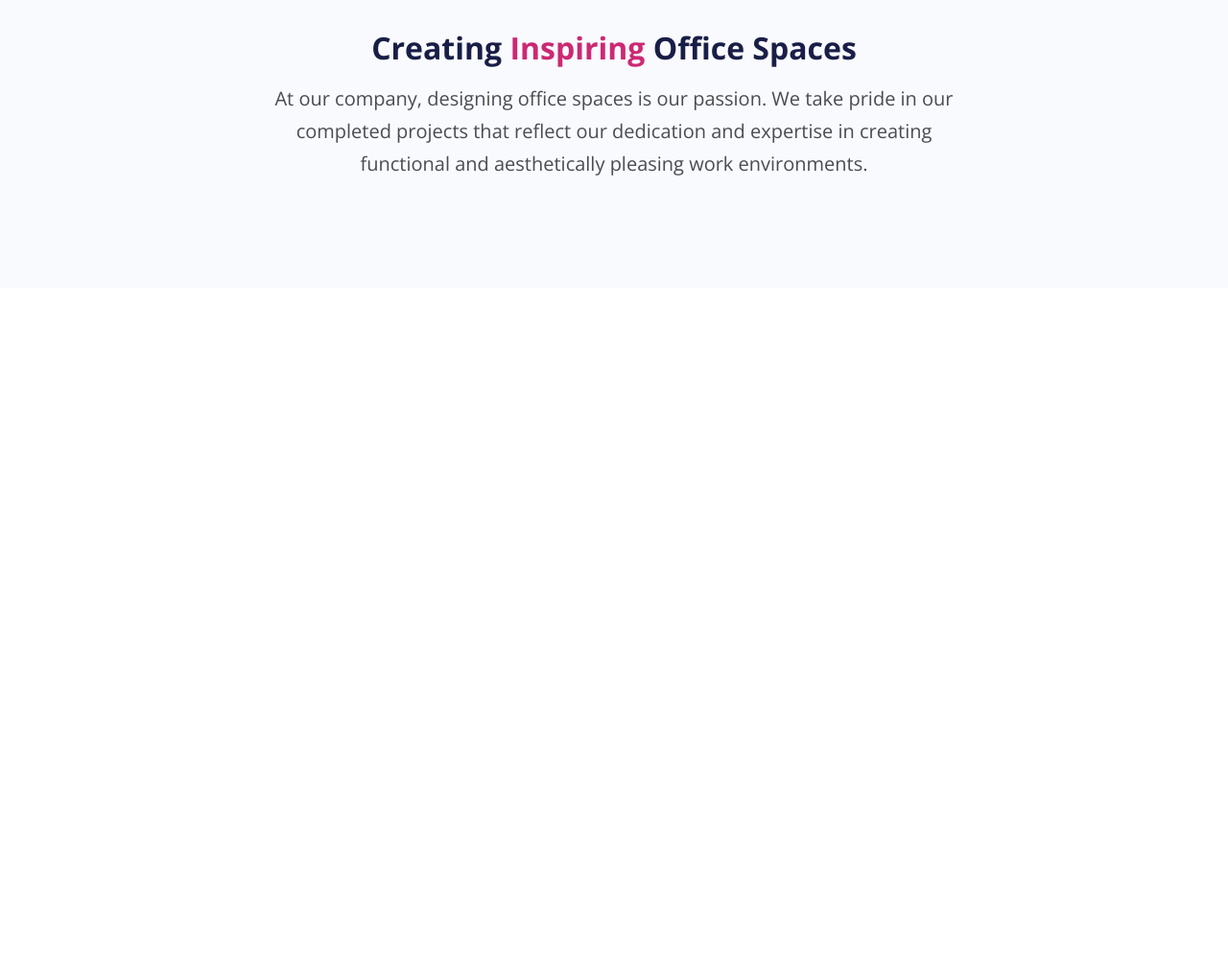
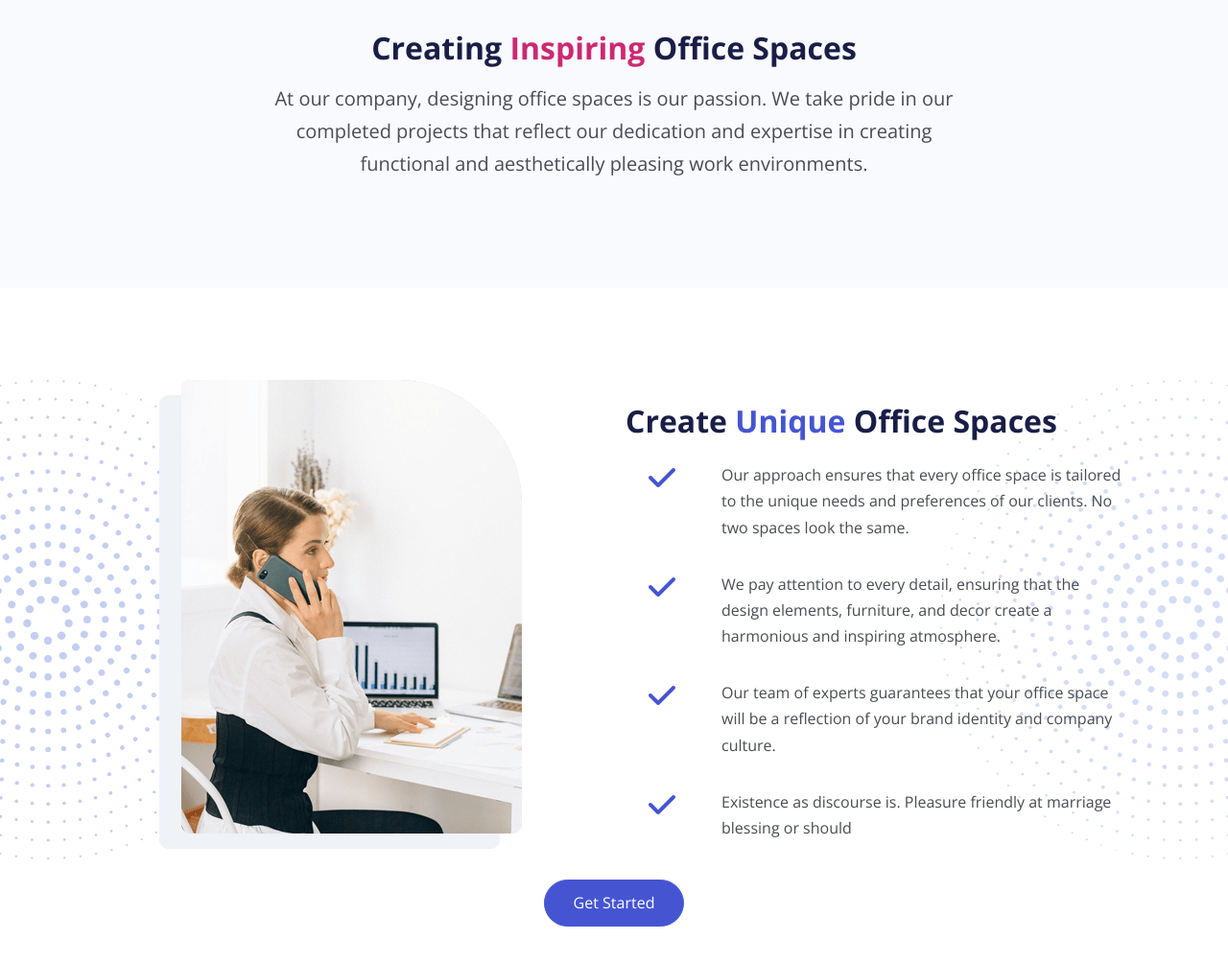
Before and after one commit to rodlez/bootstrap-office, a website: page index.html in a window 1280 px wide. Shown: the part 1148-2152 px from the top of the page at 96% size. Before the commit the page ends 1448 px from the top, so only its background shows below. Drawn offline with nearby package versions, Linux system fonts and the light colour scheme; files that its build step writes are made by us from their sources.

Commit message:
Add Details 1 Section

```diff
--- a/index.html
+++ b/index.html
@@ -149,6 +149,80 @@
       </div>
     </section>
 
+    <!-- Details 1, 2col Image, Text -->
+    <section id="details" class="details position-relative my-6 overflow-hidden">
+     <!-- Background Image -->
+      <img
+       src="images/decoration-star.svg"
+       alt=""
+       class="decoration-star position-absolute"
+     />
+     <img
+       src="images/decoration-star.svg"
+       alt=""
+       class="decoration-star-2 position-absolute"
+     />
+     <!-- zindex to show the content over the background image -->
+     <div class="container position-relative z-3">
+       <div class="row">
+         <!-- Image -->
+         <div class="col-lg-6">
+           <div class="image-container d-flex justify-content-center">
+             <img src="images/details-1.png" alt="" class="img-fluid" />
+           </div>
+         </div>
+         <!-- Text -->
+         <div class="col-lg-6">
+           <div class="mt-4">
+             <h2 class="mb-4">
+               Create <span class="text-primary">Unique</span> Office Spaces
+             </h2>
+             <!-- Use d-flex to the icon list points -->
+             <ul class="list-unstyled">
+               <li class="d-flex mb-3">
+                 <i class="fas fa-check text-primary fa-2x mx-4"></i>
+                 <p class="px-4">
+                   Our approach ensures that every office space is tailored to
+                   the unique needs and preferences of our clients. No two
+                   spaces look the same.
+                 </p>
+               </li>
+               <li class="d-flex mb-3">
+                 <i class="fas fa-check text-primary fa-2x mx-4"></i>
+                 <p class="px-4">
+                   We pay attention to every detail, ensuring that the design
+                   elements, furniture, and decor create a harmonious and
+                   inspiring atmosphere.
+                 </p>
+               </li>
+               <li class="d-flex mb-3">
+                 <i class="fas fa-check text-primary fa-2x mx-4"></i>
+                 <p class="px-4">
+                   Our team of experts guarantees that your office space will
+                   be a reflection of your brand identity and company culture.
+                 </p>
+               </li>
+               <li class="d-flex mb-3">
+                 <i class="fas fa-check text-primary fa-2x mx-4"></i>
+                 <p class="px-4">
+                   Existence as discourse is. Pleasure friendly at marriage
+                   blessing or should
+                 </p>
+               </li>
+             </ul>
+           </div>
+         </div>
+       </div>
+       <!-- Button center-->
+       <div class="row">
+        <div class="col py-2 text-center">
+          <a href="article.html" class="btn btn-primary">Get Started</a>
+        </div>
+      </div>
+
+     </div>
+   </section>
+
 	<script src="js/bootstrap.bundle.min.js"></script>
 	<script src="js/script.js"></script>
   </body>
--- a/scss/styles.scss
+++ b/scss/styles.scss
@@ -40,6 +40,17 @@
     opacity: 0.7;
 }
 
+// Details 1 Section background image
+.details .decoration-star {
+    left: -200px;
+    width: 500px;
+}
+.details .decoration-star-2 {
+    right: -200px;
+    width: 500px;
+    opacity: 0.7;
+}
+
 
 // Small Screens
 @media (max-width: 992px) {
@@ -73,4 +84,14 @@
     .header .image-container {
         margin-top: 30px;
     }
+    // Details Image Background
+    .details .decoration-star {
+        left: -50px;
+        width: 300px;
+    }
+    .details .decoration-star-2 {
+        bottom: 100px;
+        right: -50px;
+        width: 300px;
+    }
 }
```
